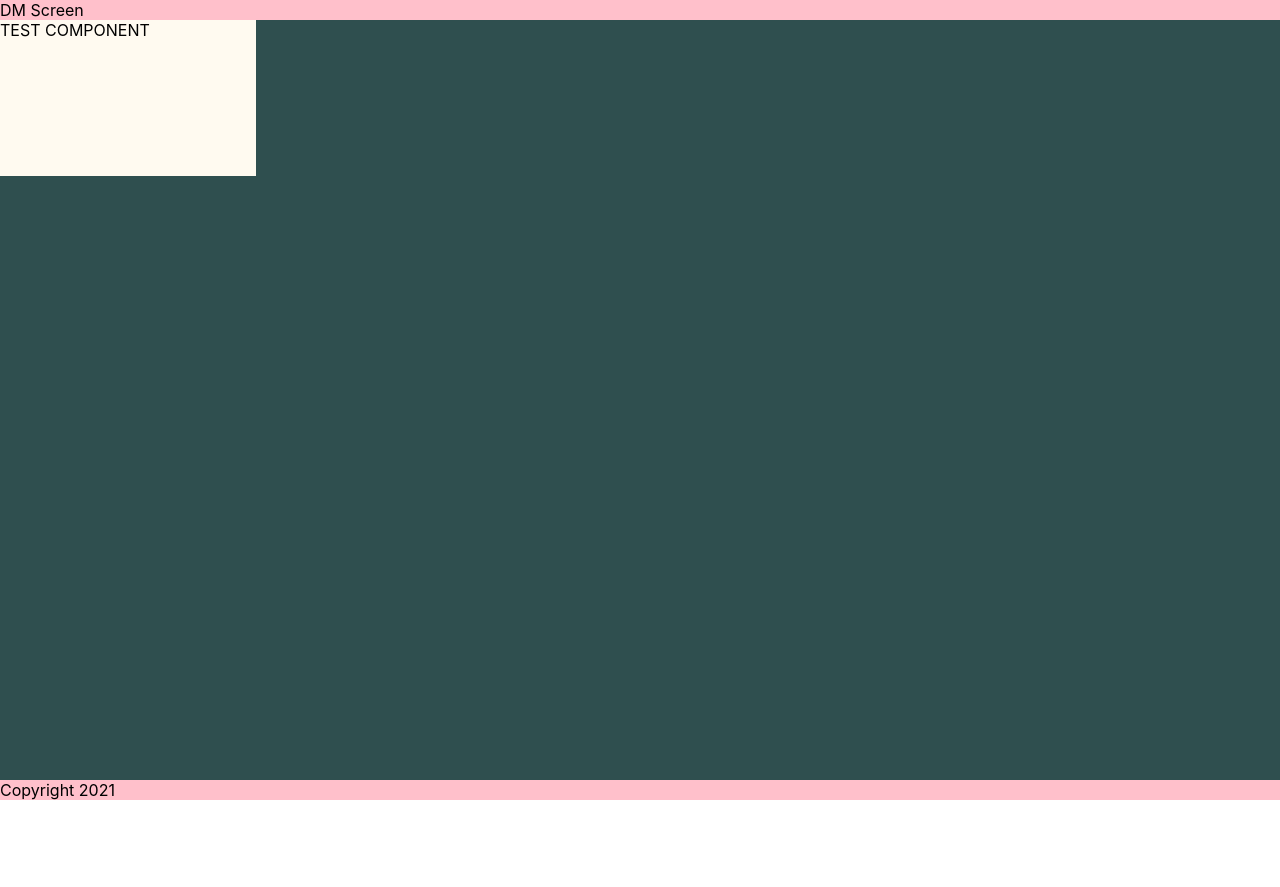
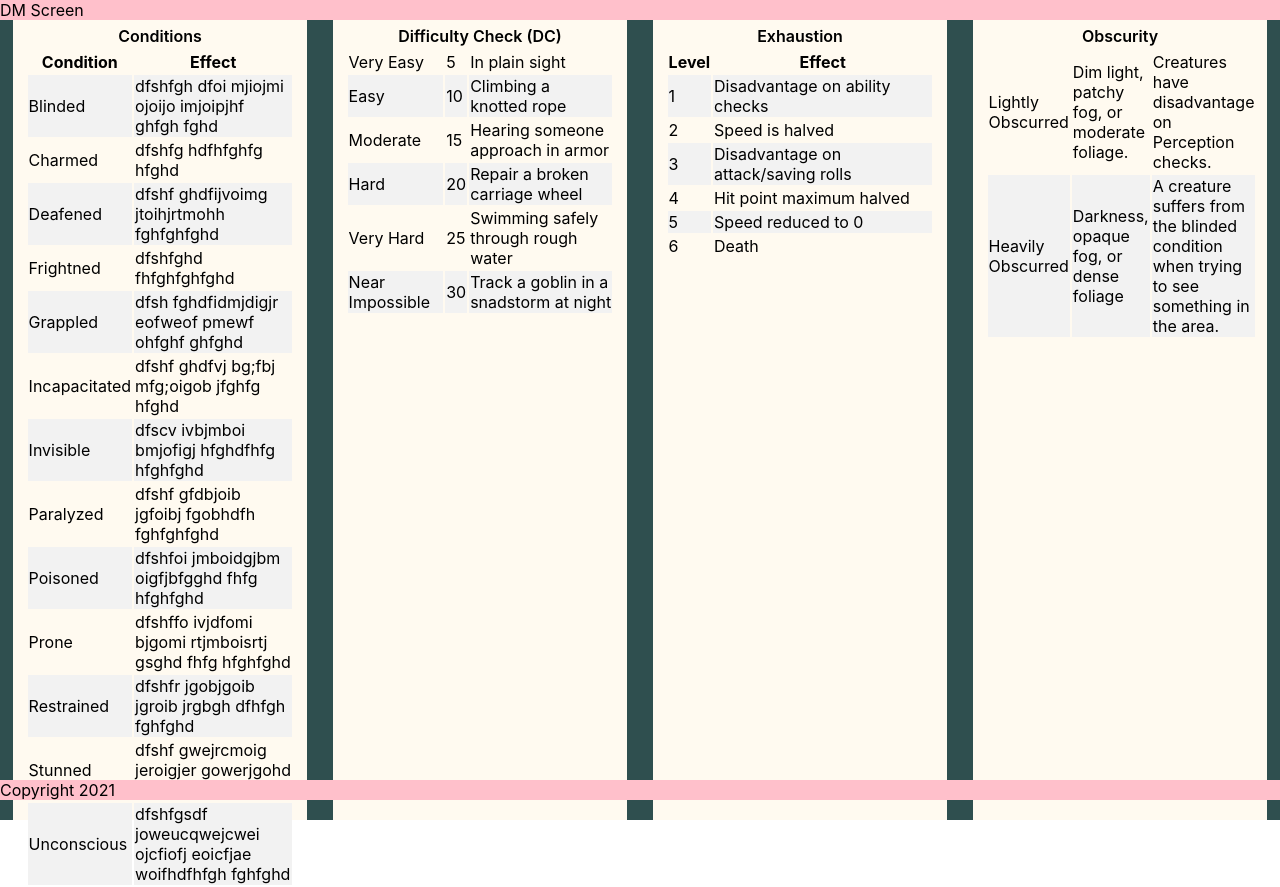
Before and after one commit to johneckert/dmscreen, a React (Create React App) app: page / in a window 1280 px wide. Before the commit the page ends 800 px from the top, so only its background shows below. Built offline with nearby package versions, Linux system fonts and the light colour scheme.

Commit message:
added a couple of static components, working on layout

```diff
--- a/src/App.css
+++ b/src/App.css
@@ -55,14 +55,6 @@ html, body {
   margin: 0;
 }
 
-
-.component {
-  width: 20%;
-  height: 20%;
-  border: 2px black;
-  background-color: floralwhite;
-}
-
 .header {
   align-self: flex-start;
   background-color: pink;
@@ -71,6 +63,7 @@ html, body {
 .screen {
   height: 100%;
   background-color: darkslategray;
+  display: flex;
 }
 
 .footer {
@@ -78,3 +71,24 @@ html, body {
   bottom: 0;
   background-color: pink;
 }
+
+/* COMPONENT STYLES */
+.component {
+  width: 20%;
+  border: 2px black;
+  background-color: floralwhite;
+  margin: 0 1%;
+  padding: 0.5% 1%;
+  flex: 1;
+}
+
+.component header {
+  width: 100%;
+  text-align: center;
+  font-weight: 600;
+  margin-bottom: 1%;
+}
+
+.component tr:nth-child(even) {
+  background-color: #f2f2f2;
+}
--- a/src/App.js
+++ b/src/App.js
@@ -1,12 +1,18 @@
-import logo from './logo.svg';
 import './App.css';
+import Conditions from './components/Conditions.js'
+import DCs from './components/DCs.js'
+import Exhaustion from './components/Exhaustion.js'
+import Obscurity from './components/Obscurity.js'
 
 function App() {
   return (
     <div className="app-container">
       <header className="page-section header">DM Screen</header>
       <main className="page-section screen">
-        <div className="component">TEST COMPONENT</div>
+        <Conditions />
+        <DCs />
+        <Exhaustion />
+        <Obscurity />
       </main>
       <footer className="page-section footer">Copyright 2021</footer>
     </div>
--- a/src/components/Conditions.js
+++ b/src/components/Conditions.js
@@ -0,0 +1,67 @@
+function Conditions() {
+    return (
+        <div className="component">
+            <header>Conditions</header>
+            <table>
+                <tr>
+                    <th>Condition</th>
+                    <th>Effect</th>
+                </tr>
+                <tr>
+                    <td>Blinded</td>
+                    <td>dfshfgh dfoi mjiojmi ojoijo imjoipjhf ghfgh fghd</td>
+                </tr>
+                <tr>
+                    <td>Charmed</td>
+                    <td>dfshfg hdfhfghfg hfghd</td>
+                </tr>
+                <tr>
+                    <td>Deafened</td>
+                    <td>dfshf ghdfijvoimg jtoihjrtmohh fghfghfghd</td>
+                </tr>
+                <tr>
+                    <td>Frightned</td>
+                    <td>dfshfghd fhfghfghfghd</td>
+                </tr>
+                <tr>
+                    <td>Grappled</td>
+                    <td>dfsh fghdfidmjdigjr eofweof pmewf ohfghf ghfghd</td>
+                </tr>
+                <tr>
+                    <td>Incapacitated</td>
+                    <td>dfshf ghdfvj bg;fbj mfg;oigob jfghfg hfghd</td>
+                </tr>
+                <tr>
+                    <td>Invisible</td>
+                    <td>dfscv ivbjmboi bmjofigj hfghdfhfg hfghfghd</td>
+                </tr>
+                <tr>
+                    <td>Paralyzed</td>
+                    <td>dfshf gfdbjoib jgfoibj fgobhdfh fghfghfghd</td>
+                </tr>
+                <tr>
+                    <td>Poisoned</td>
+                    <td>dfshfoi jmboidgjbm oigfjbfgghd fhfg hfghfghd</td>
+                </tr>
+                <tr>
+                    <td>Prone</td>
+                    <td>dfshffo ivjdfomi bjgomi rtjmboisrtj gsghd fhfg hfghfghd</td>
+                </tr>
+                <tr>
+                    <td>Restrained</td>
+                    <td>dfshfr jgobjgoib jgroib jrgbgh dfhfgh fghfghd</td>
+                </tr>
+                <tr>
+                    <td>Stunned</td>
+                    <td>dfshf gwejrcmoig jeroigjer gowerjgohd fhfghf ghfghd</td>
+                </tr>
+                <tr>
+                    <td>Unconscious</td>
+                    <td>dfshfgsdf joweucqwejcwei ojcfiofj eoicfjae woifhdfhfgh fghfghd</td>
+                </tr>
+            </table>
+        </div>
+        )
+}
+
+export default Conditions;
--- a/src/components/DCs.js
+++ b/src/components/DCs.js
@@ -0,0 +1,42 @@
+function DCs() {
+    //should make up own descriptions
+    return (
+        <div className="component">
+            <header>Difficulty Check (DC)</header>
+            <table>
+                <tr>
+                    <td>Very Easy</td>
+                    <td>5</td>
+                    <td>In plain sight</td>
+                </tr>
+                <tr>
+                    <td>Easy</td>
+                    <td>10</td>
+                    <td>Climbing a knotted rope</td>
+                </tr>
+                <tr>
+                    <td>Moderate</td>
+                    <td>15</td>
+                    <td>Hearing someone approach in armor</td>
+                </tr>
+                <tr>
+                    <td>Hard</td>
+                    <td>20</td>
+                    <td>Repair a broken carriage wheel</td>
+                </tr>
+                <tr>
+                    <td>Very Hard</td>
+                    <td>25</td>
+                    <td>Swimming safely through rough water</td>
+                </tr>
+                <tr>
+                    <td>Near Impossible</td>
+                    <td>30</td>
+                    <td>Track a goblin in a snadstorm at night</td>
+                </tr>
+            </table>
+        </div>
+        )
+}
+
+export default DCs;
--- /dev/null
+++ b/src/components/Exhaustion.js
@@ -0,0 +1,40 @@
+function Exhaustion() {
+    //should make up own descriptions
+    return (
+        <div className="component">
+            <header>Exhaustion</header>
+            <table>
+                <tr>
+                    <th>Level</th>
+                    <th>Effect</th>
+                </tr>
+                <tr>
+                    <td>1</td>
+                    <td>Disadvantage on ability checks</td>
+                </tr>
+                <tr>
+                    <td>2</td>
+                    <td>Speed is halved</td>
+                </tr>
+                <tr>
+                    <td>3</td>
+                    <td>Disadvantage on attack/saving rolls</td>
+                </tr>
+                <tr>
+                    <td>4</td>
+                    <td>Hit point maximum halved</td>
+                </tr>
+                <tr>
+                    <td>5</td>
+                    <td>Speed reduced to 0</td>
+                </tr>
+                <tr>
+                    <td>6</td>
+                    <td>Death</td>
+                </tr>
+            </table>
+        </div>
+        )
+}
+
+export default Exhaustion;
--- /dev/null
+++ b/src/components/Obscurity.js
@@ -0,0 +1,22 @@
+function Obscurity() {
+    //should make up own descriptions
+    return (
+        <div className="component">
+            <header>Obscurity</header>
+            <table>
+                <tr>
+                    <td>Lightly Obscurred</td>
+                    <td>Dim light, patchy fog, or moderate foliage.</td>
+                    <td>Creatures have disadvantage on Perception checks.</td>
+                </tr>
+                <tr>
+                    <td>Heavily Obscurred</td>
+                    <td>Darkness, opaque fog, or dense foliage</td>
+                    <td>A creature suffers from the blinded condition when trying to see something in the area.</td>
+                </tr>
+            </table>
+        </div>
+        )
+}
+
+export default Obscurity;
```
